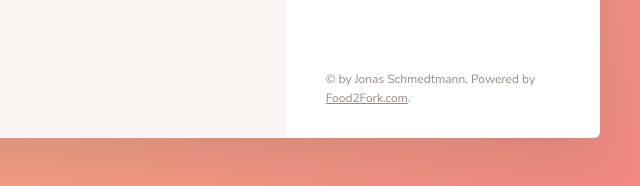
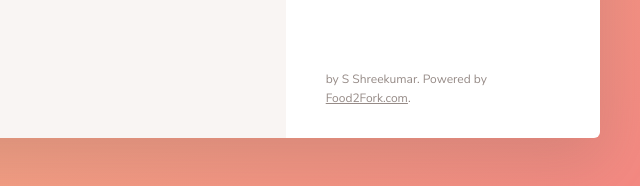
Before and after one commit to shreekumarchittani/Forkify, a website built with webpack: page src/index.html in a window 1280 px wide. Shown: the part 1013-1199 px from the top of the page, 640-1280 px from the left. Built offline with nearby package versions, Linux system fonts and the light colour scheme.

Commit message:
Update index.html

```diff
--- a/src/index.html
+++ b/src/index.html
@@ -433,7 +433,7 @@
                 </button>
 
             <div class="copyright">
-                &copy; by Jonas Schmedtmann. Powered by
+                 by S Shreekumar. Powered by
                 <a href="http://food2fork.com" target="_blank" class="link">Food2Fork.com</a>.
             </div>
 
```
